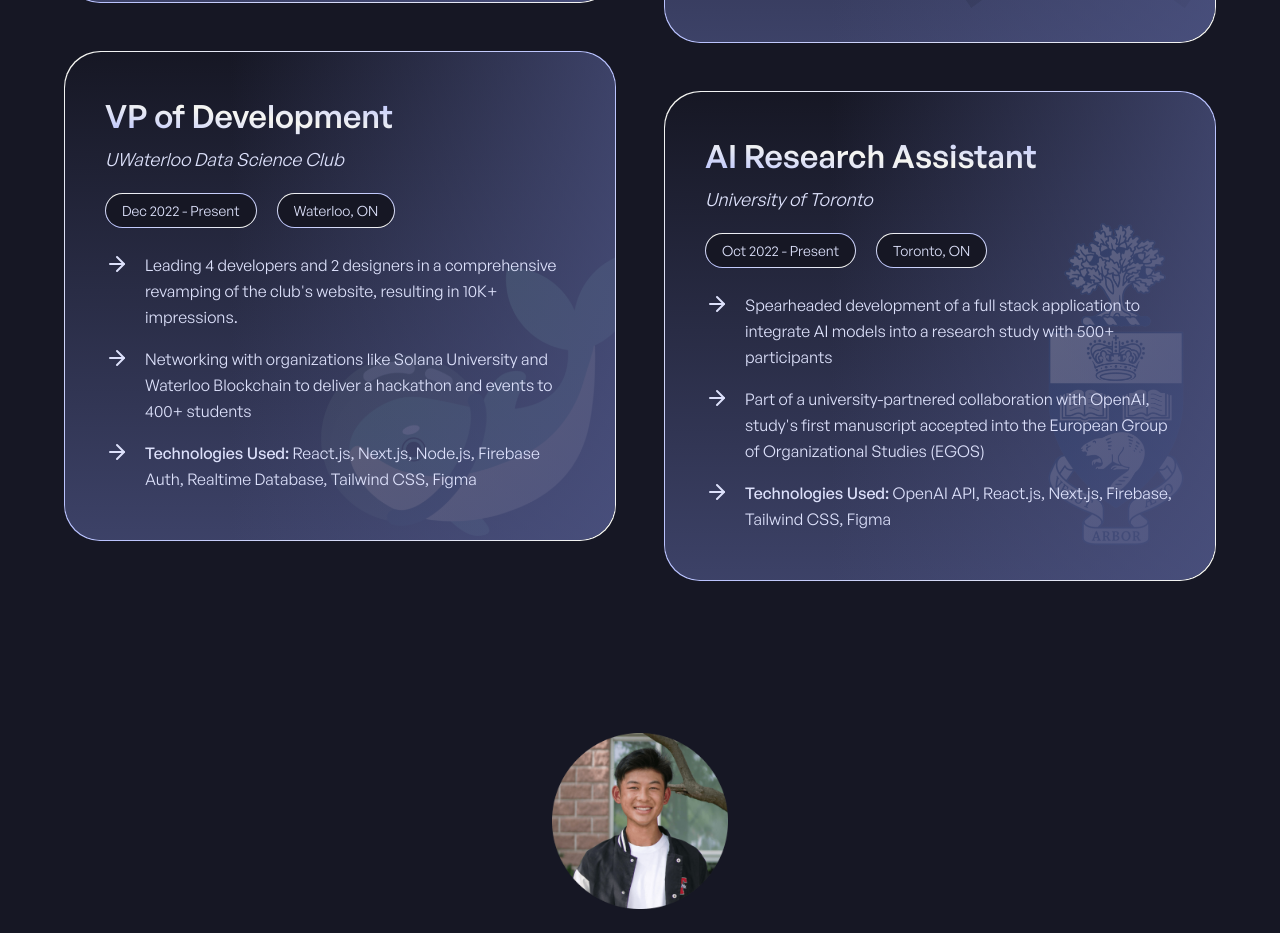
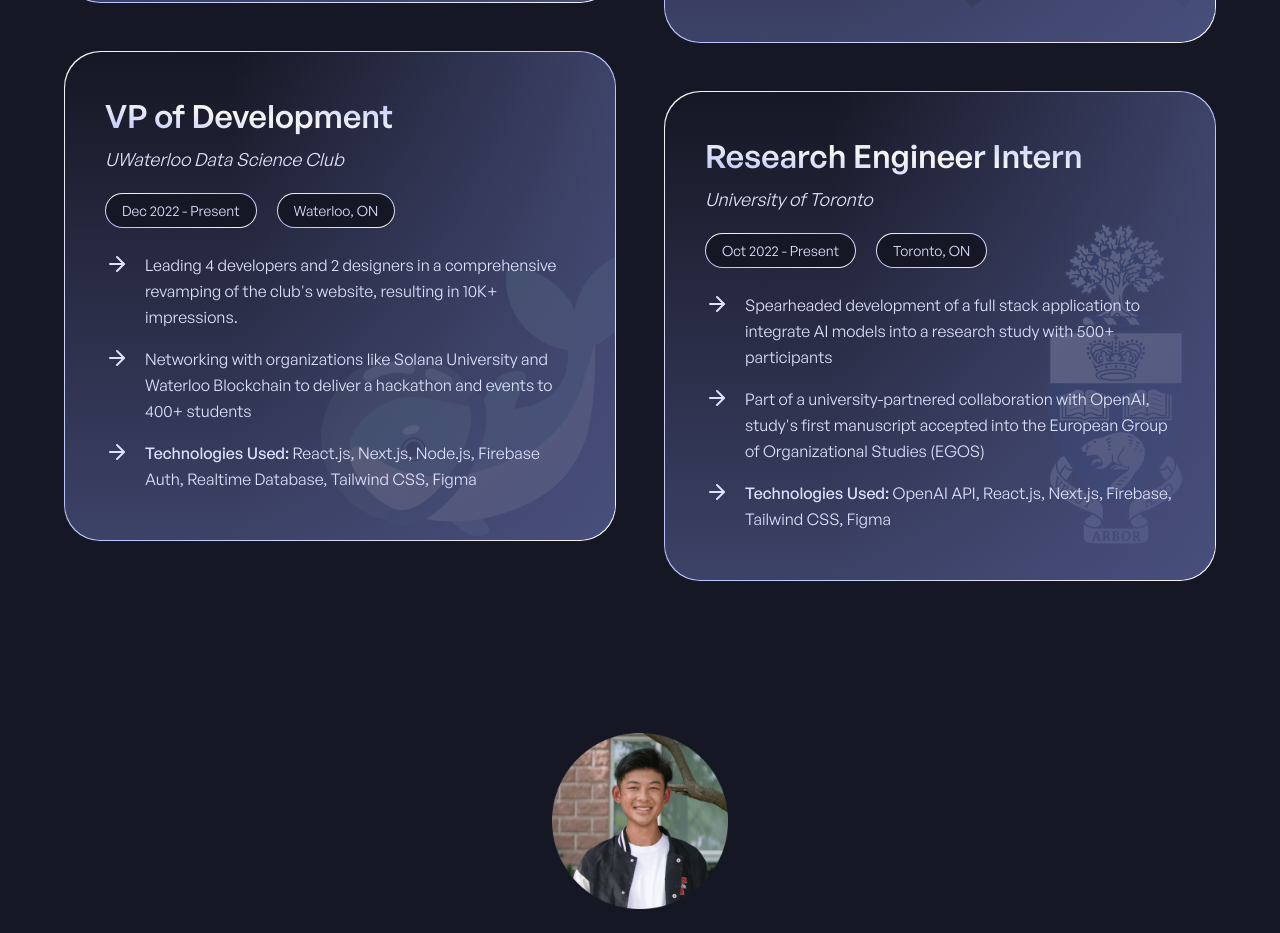
Before and after one commit to qiaoandrew/personal-website, a Next.js app: page / in a window 1280 px wide. Shown: the part 2300-3233 px from the top of the page. Built offline with nearby package versions, Linux system fonts and the light colour scheme.

Commit message:
change expereince title

```diff
--- a/constants/experiences.ts
+++ b/constants/experiences.ts
@@ -74,7 +74,7 @@
   },
   {
     id: 'uoft',
-    title: 'AI Research Assistant',
+    title: 'Research Engineer Intern',
     company: 'University of Toronto',
     location: 'Toronto, ON',
     date: 'Oct 2022 - Present',
```
